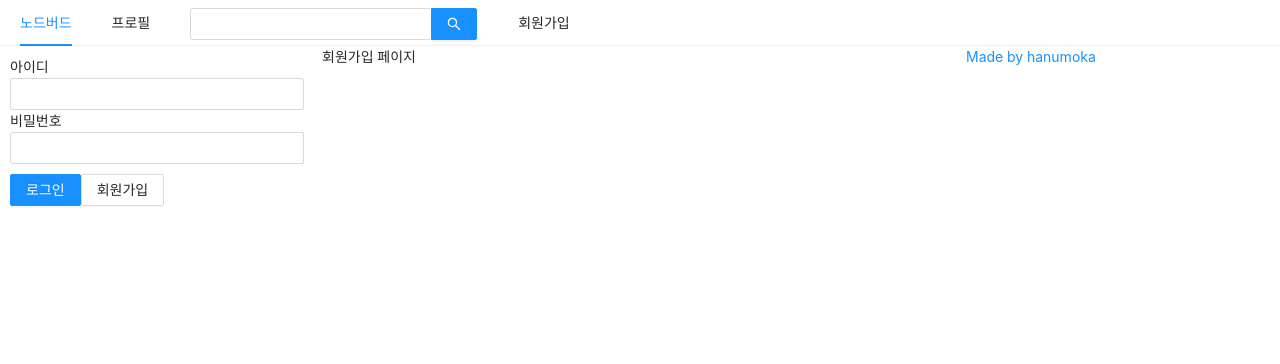
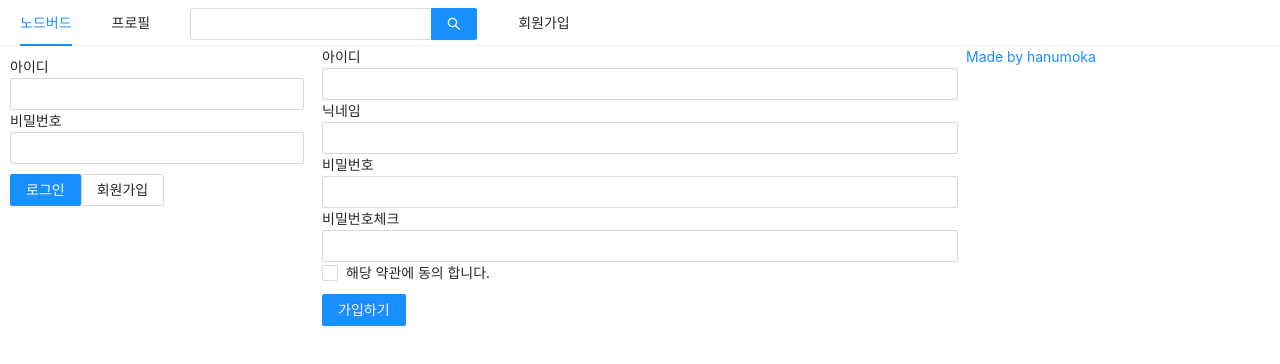
Before and after one commit to study-example/inflearn-nodebird-nextjs, a Next.js app in the folder front/: page /signup in a window 1280 px wide. Shown: the top 364 px of the page. Built offline with nearby package versions, Linux system fonts and the light colour scheme.

Commit message:
회원가입 폼 만들기, 커스텀 훅 적용

```diff
--- a/front/pages/components/AppLayout.js
+++ b/front/components/AppLayout.js
@@ -4,8 +4,8 @@
 import {Menu, Input, Row, Col} from "antd";
 import styled from "styled-components";
 
-import UserProfile from '../components/UserProfile';
-import LoginForm from '../components/LoginForm';
+import UserProfile from './UserProfile';
+import LoginForm from './LoginForm';
 
 const SearchInput = styled(Input.Search)`
 vertical-align: middle;
--- a/front/pages/components/LoginForm.js
+++ b/front/components/LoginForm.js
@@ -2,29 +2,33 @@
 import {Form, Input, Button} from 'antd';
 import Link from 'next/link';
 import styled from "styled-components";
+import PropTypes from 'prop-types';
+import useInput from '../hooks/useInput';
 
 const ButtonWrapper = styled.div`
   margin-top: 10px;
 `;
 
 const FormWrapper = styled(Form)`
-    padding: 10px;
+  padding: 10px;
 `;
 
 const LoginForm = ({setIsLoggedIn}) => {
 
-    const [id, setId] = useState('');
-    const [password, setPassword] = useState('');
+    const [id, onChangeId] = useInput('');
+    const [password, onChangePassword] = useInput('');
 
-    const onChangeId = useCallback((e) =>{
-        setId(e.target.value);
-    }, []);
+    // const [id, setId] = useState('');
+    // const onChangeId = useCallback((e) => {
+    //     setId(e.target.value);
+    // }, []);
+    //
+    // const [password, setPassword] = useState('');
+    // const onChangePassword = useCallback((e) => {
+    //     setPassword(e.target.value);
+    // }, []);
 
-    const onChangePassword = useCallback((e) =>{
-        setPassword(e.target.value);
-    }, []);
-
-    const onSubmitForm = useCallback((e) =>{
+    const onSubmitForm = useCallback(() => {
         //e.preventDefault(); // 할필요 없다 antd onFinish에 이미 적용되어 있다.
         console.log(id, password);
         setIsLoggedIn(true);
@@ -63,5 +67,9 @@
     )
 }
 
+LoginForm.proptypes = {
+    setIsLoggedIn: PropTypes.func.isRequired
+}
+
 
 export default LoginForm;
--- /dev/null
+++ b/front/hooks/useInput.js
@@ -0,0 +1,11 @@
+import {useState, useCallback} from "react";
+
+const useInput = ({initialValue}) => {
+    const [value, setValue] = useState(initialValue);
+    const handler = useCallback((e) => {
+        setValue(e.target.value);
+    }, []);
+    return [value, handler];
+}
+
+export default useInput;
--- a/front/pages/index.js
+++ b/front/pages/index.js
@@ -1,5 +1,5 @@
 import React from 'react';
-import AppLayout from "./components/AppLayout";
+import AppLayout from "../components/AppLayout";
 
 const Home = () => {
     return (
--- a/front/pages/profile.js
+++ b/front/pages/profile.js
@@ -2,9 +2,9 @@
 import Head from "next/head";
 
 
-import AppLayout from "./components/AppLayout";
-import NicknameEditForm from "./components/NicknameEditForm";
-import FollowList from "./components/FollowList";
+import AppLayout from "../components/AppLayout";
+import NicknameEditForm from "../components/NicknameEditForm";
+import FollowList from "../components/FollowList";
 
 const Profile = () => {
 
--- a/front/pages/signup.js
+++ b/front/pages/signup.js
@@ -1,18 +1,91 @@
-import React from "react"
-import AppLayout from "./components/AppLayout";
+import React, {useCallback, useState} from "react"
+import AppLayout from "../components/AppLayout";
 import Head from "next/head";
+import {Form, Input, Checkbox, Button} from 'antd';
+import useInput from "../hooks/useInput";
+import styled from 'styled-components';
+
+const ErrorMessage = styled.div`
+  color: red;
+`;
 
 const Singup = () => {
+
+    const [id, onChangeId] = useInput('');
+    const [password, onChangePassword] = useInput('');
+    const [nickname, onChangeNickname] = useInput('');
+
+    const [passwordCheck, setPasswordCheck] = useState('');
+    const [passwordError, setPasswordError] = useState(false);
+    const onChangePasswordCheck = useCallback((e) => {
+        setPasswordCheck(e.target.value);
+        console.log(e.target.value, password);
+        setPasswordError(e.target.value !== password);
+    }, [password]);
+
+    const [term, setTerm] = useState('');
+    const [termError, setTermError] = useState(false);
+    const onChangeTerm = useCallback((e) => {
+        setTerm(e.target.checked);
+        setTermError(false);
+    }, []);
+
+
+    const onSubmit = useCallback(() => {
+        if(password !== passwordCheck){
+            return setPasswordError(true);
+        }
+
+        if(!term){
+            setTermError(true);
+        }
+        console.log(id, nickname, password);
+    }, [password, passwordCheck, term]);
+
     return (
-        <>
+        <AppLayout>
             <Head>
                 <title>node bird | 회원가입</title>
             </Head>
-            <AppLayout>
-                <div>회원가입 페이지</div>
-            </AppLayout>
-        </>
-
+            <Form onFinish={onSubmit}>
+                <div>
+                    <label htmlFor="user-id">아이디</label>
+                    <br/>
+                    <Input name="user-id" value={id} required onChange={onChangeId}/>
+                </div>
+                <div>
+                    <label htmlFor="user-nick">닉네임</label>
+                    <br/>
+                    <Input name="user-nick" value={nickname} required onChange={onChangeNickname}/>
+                </div>
+                <div>
+                    <label htmlFor="user-password">비밀번호</label>
+                    <br/>
+                    <Input name="user-password" type="password" value={password} required onChange={onChangePassword}/>
+                </div>
+                <div>
+                    <label htmlFor="user-password-check">비밀번호체크</label>
+                    <br/>
+                    <Input
+                        name="user-password-check"
+                        type="password"
+                        value={passwordCheck}
+                        required
+                        onChange={onChangePasswordCheck}
+                    />
+                    {passwordError && <ErrorMessage>비밀번호가 일치하지 않습니다.</ErrorMessage>}
+                </div>
+                <div>
+                    <Checkbox name="user-term" onChange={onChangeTerm}>해당 약관에 동의 합니다.</Checkbox>
+                    {termError && <ErrorMessage>약관에 동의하셔야 합니다.</ErrorMessage>}
+                </div>
+                <div style={{marginTop: 10}}>
+                    <Button type="primary" htmlType="submit">
+                        가입하기
+                    </Button>
+                </div>
+            </Form>
+        </AppLayout>
     )
 }
 
```
Also changed, not shown: front/components/FollowList.js (renamed from front/pages/components/FollowList.js), front/components/NicknameEditForm.js (renamed from front/pages/components/NicknameEditForm.js), front/components/UserProfile.js (renamed from front/pages/components/UserProfile.js).
